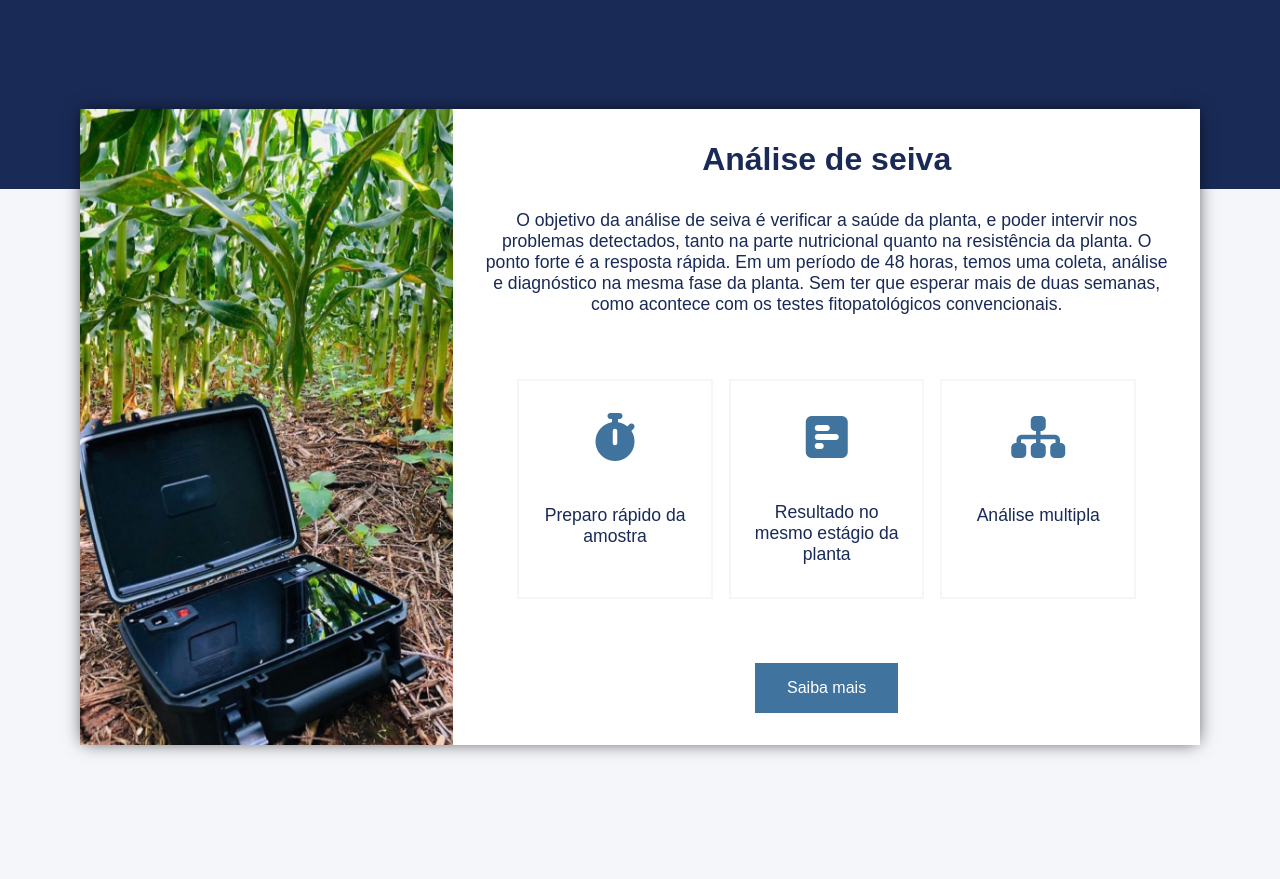
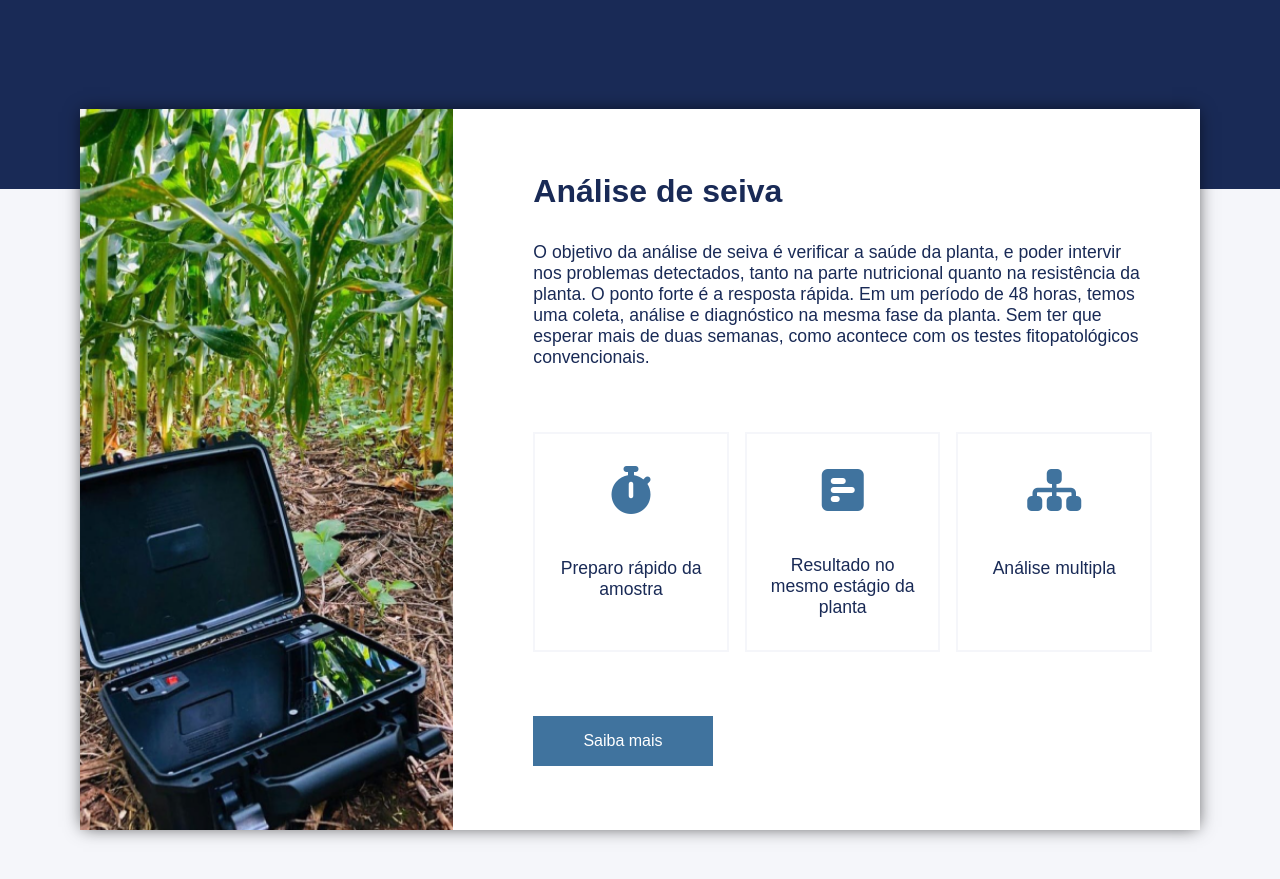
Before and after one commit to cfcamargo/Geoterra-Py-e-Outros, a plain HTML site: page index.html in a window 1280 px wide. Shown: the part 3409-4288 px from the top of the page. Before the commit the page ends 4234 px from the top, so only its background shows below. Drawn offline with nearby package versions, Linux system fonts and the light colour scheme; files whose address does not match are found by name.

Commit message:
Corrigindo bugs da section savia

```diff
--- a/assets/css/main.css
+++ b/assets/css/main.css
@@ -461,8 +461,8 @@ nav.show div.icon-close {
   display: flex;
   flex-direction: column;
   gap: 2rem;
-  padding: 2rem 2rem;
-  align-items: center;
+  padding: 2rem 3rem;
+
 
 }
 
@@ -470,6 +470,14 @@ nav.show div.icon-close {
   padding: 1rem 2rem;
   background-color: #40739e;
   color: white;
+  display: inline-block;
+  width: 180px;
+  display: flex;
+  justify-content: center;
+  align-items: center;
+
+  margin: 0 auto;
+
 
 }
 
@@ -501,7 +509,7 @@ nav.show div.icon-close {
   display: grid;
   grid-template-rows: 1fr 1fr;
 
-  text-align:center;
+  text-align:center !important;
 
   gap: 2rem;
   color: #40739e;
@@ -674,8 +682,40 @@ nav.show div.icon-close {
     box-shadow: 0px 0px 17px -3px rgba(0, 0, 0, 0.75);
   }
 
+  .savia-wrapper .savia-content{
+    justify-content: left;
+    align-items: none;
+    padding: 4rem 3rem 4rem 5rem;
+  }
+
+  .savia-wrapper .savia-content h3{
+    text-align: left;
+    margin: 0;
+
+  }
+
+  .savia-wrapper .savia-content>p{
+    text-align: left;
+
+  }
+
   .savia-cards {
     flex-direction: row;
+    margin: 0;
+    padding: 2rem 0;
+  }
+
+  .savia-cards .card{
+    text-align: center !important;
+  }
+
+
+  .savia-wrapper .savia-content a{
+
+
+    margin: 0;
+
+
   }
 
 
```
